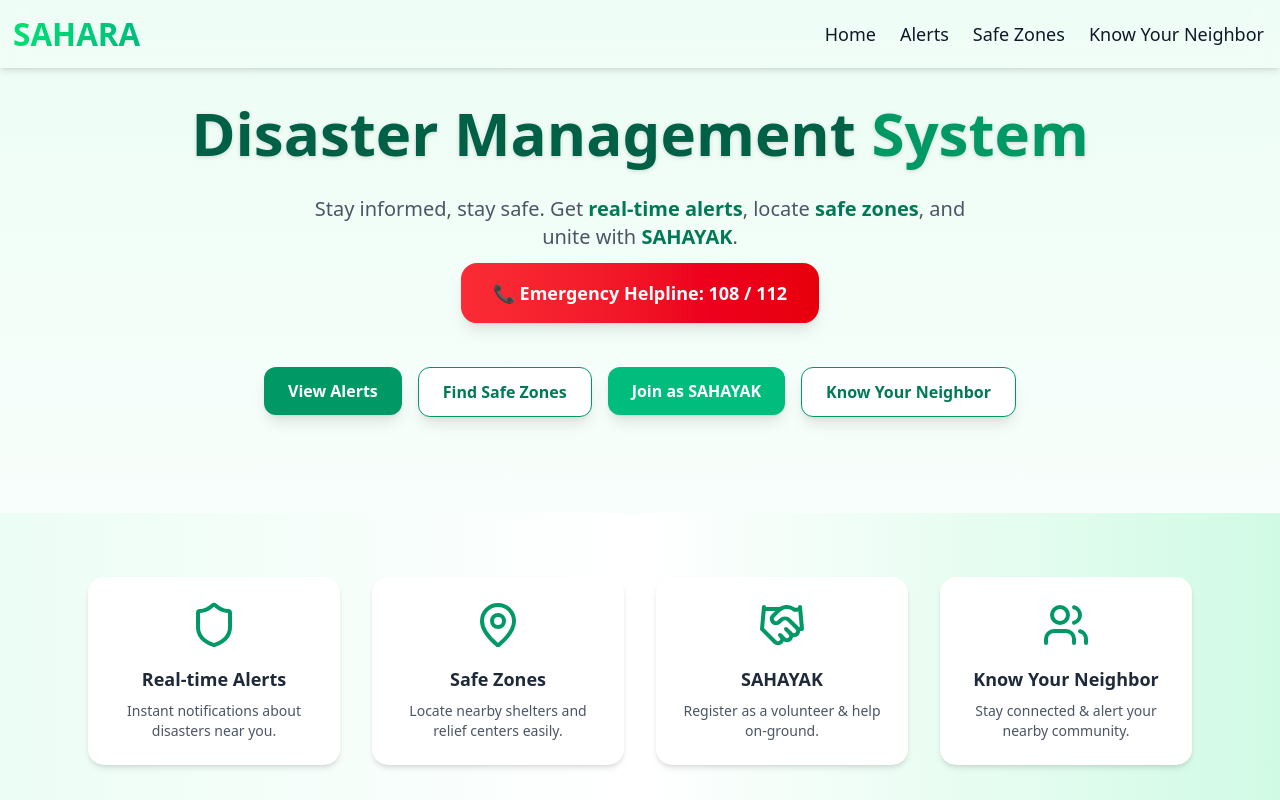
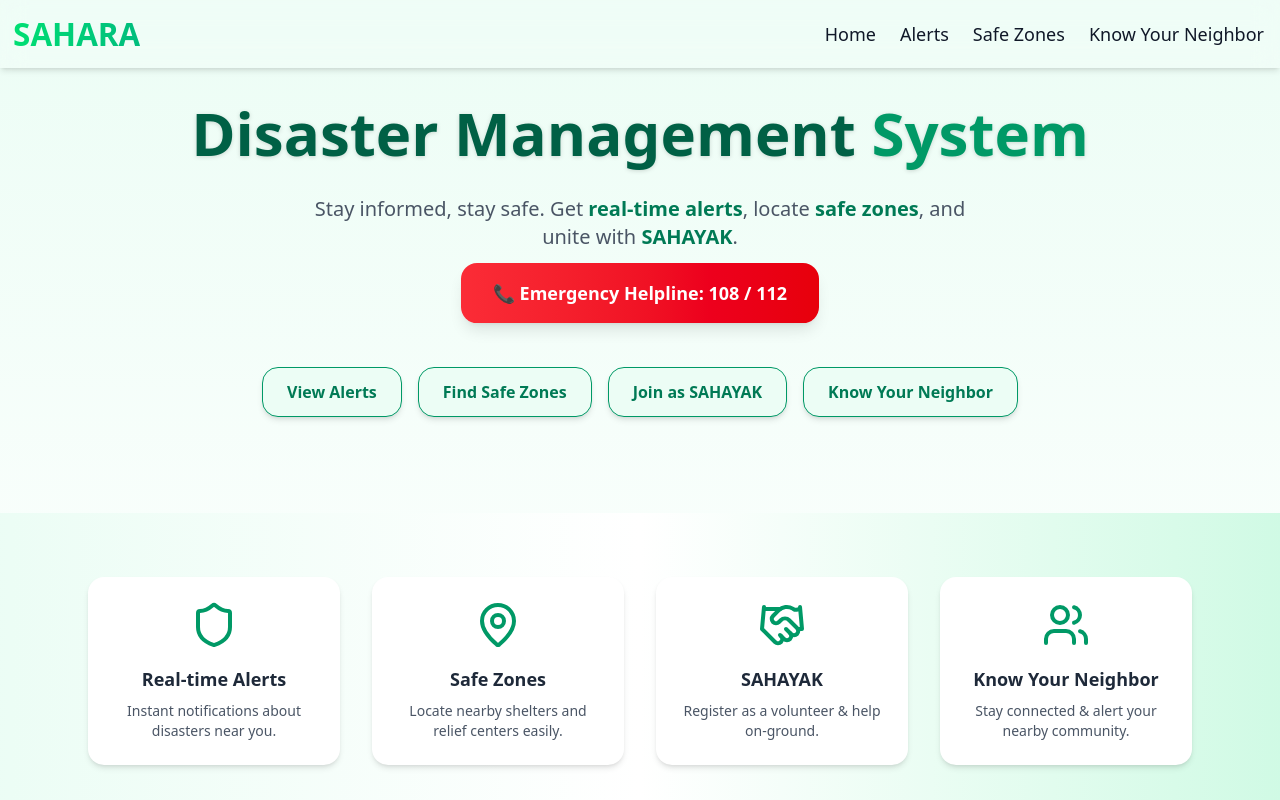
Before and after one commit to KrishnakantPatel234/SAHARA, a React (Vite) app: page / in a window 1280 px wide. Shown: the top 800 px of the page. Built offline with nearby package versions, Linux system fonts and the light colour scheme.

Commit message:
Updated Buttons

```diff
--- a/package.json
+++ b/package.json
@@ -16,6 +16,7 @@
     "framer-motion": "^12.23.12",
     "leaflet": "^1.9.4",
     "lucide-react": "^0.544.0",
+    "nodemon": "^3.1.10",
     "react": "^19.1.1",
     "react-dom": "^19.1.1",
     "react-leaflet": "^5.0.0",
--- a/src/pages/Home.jsx
+++ b/src/pages/Home.jsx
@@ -39,28 +39,30 @@ export default function Home() {
         </div>
 
         {/* 🚀 Quick Action Buttons */}
-        <div className="mt-8 flex gap-4 flex-wrap justify-center">
+
+       <div className="mt-8 flex flex-wrap justify-center gap-4">
           <Link to="/alerts">
-            <button className="bg-emerald-600 hover:bg-emerald-700 text-white px-6 py-3 rounded-xl font-semibold shadow-lg transition-transform transform hover:scale-105">
+            <button className="px-6 py-3 rounded-2xl bg-emerald-50 text-emerald-700 border border-emerald-600 font-semibold shadow-md hover:bg-emerald-500 hover:text-white hover:shadow-lg transition duration-200">
               View Alerts
             </button>
           </Link>
           <Link to="/safezones">
-            <button className="bg-white border border-emerald-600 text-emerald-700 hover:bg-emerald-50 px-6 py-3 rounded-xl font-semibold shadow-lg transition-transform transform hover:scale-105">
+            <button className="px-6 py-3 rounded-2xl bg-emerald-50 text-emerald-700 border border-emerald-600 font-semibold shadow-md hover:bg-emerald-500 hover:text-white hover:shadow-lg transition duration-200">
               Find Safe Zones
             </button>
           </Link>
           <Link to="/sahayak">
-            <button className="bg-emerald-500 hover:bg-emerald-600 text-white px-6 py-3 rounded-xl font-semibold shadow-lg transition-transform transform hover:scale-105">
+            <button className="px-6 py-3 rounded-2xl bg-emerald-50 text-emerald-700 border border-emerald-600 font-semibold shadow-md hover:bg-emerald-500 hover:text-white  hover:shadow-lg transition duration-200">
               Join as SAHAYAK
             </button>
           </Link>
           <Link to="/neighbors">
-            <button className="bg-white border border-emerald-600 text-emerald-700 hover:bg-emerald-50 px-6 py-3 rounded-xl font-semibold shadow-lg transition-transform transform hover:scale-105">
+            <button className="px-6 py-3 rounded-2xl bg-emerald-50 text-emerald-700 border border-emerald-600 font-semibold shadow-md hover:bg-emerald-500 hover:text-white hover:shadow-lg transition duration-200">
               Know Your Neighbor
             </button>
           </Link>
-        </div>
+       </div>
+
       </section>
 
       {/* 💡 Features Section */}
```
Also changed, not shown: 1 other file (tests, documents, lock files or other folders).
